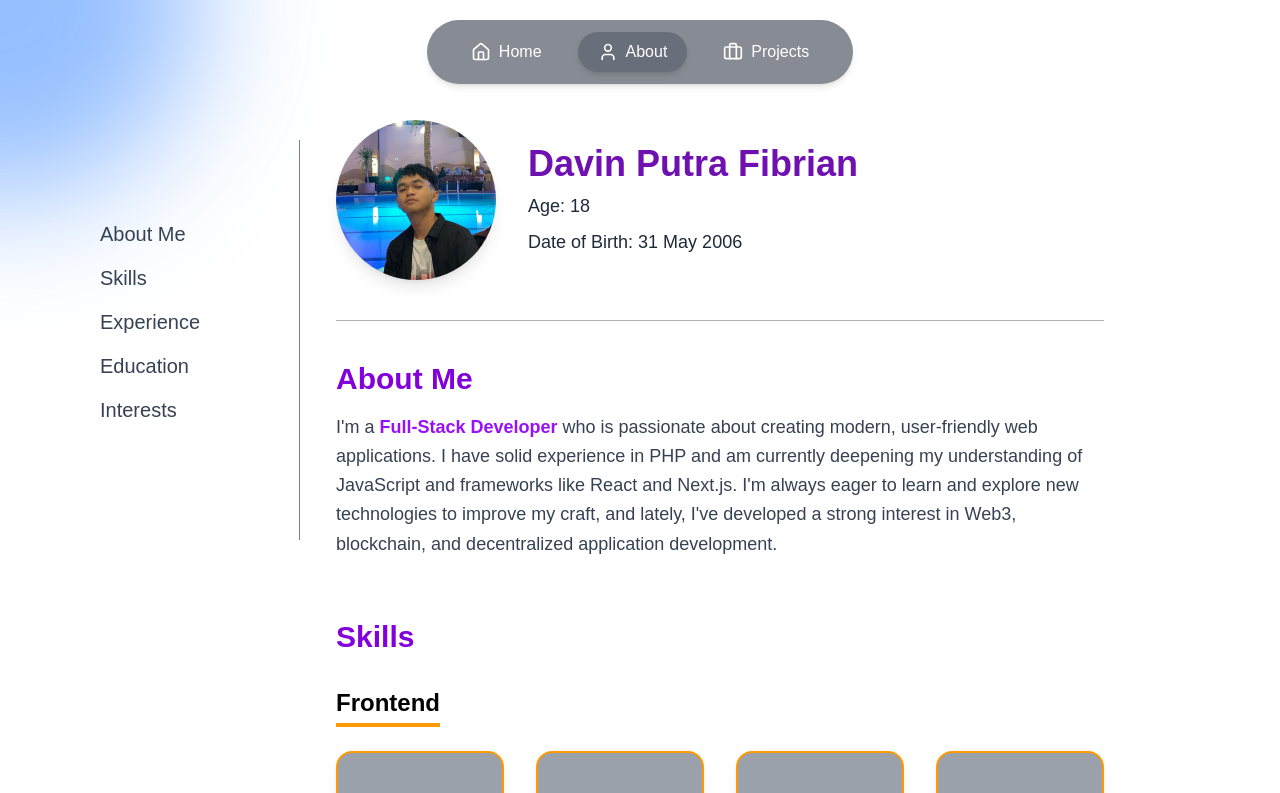
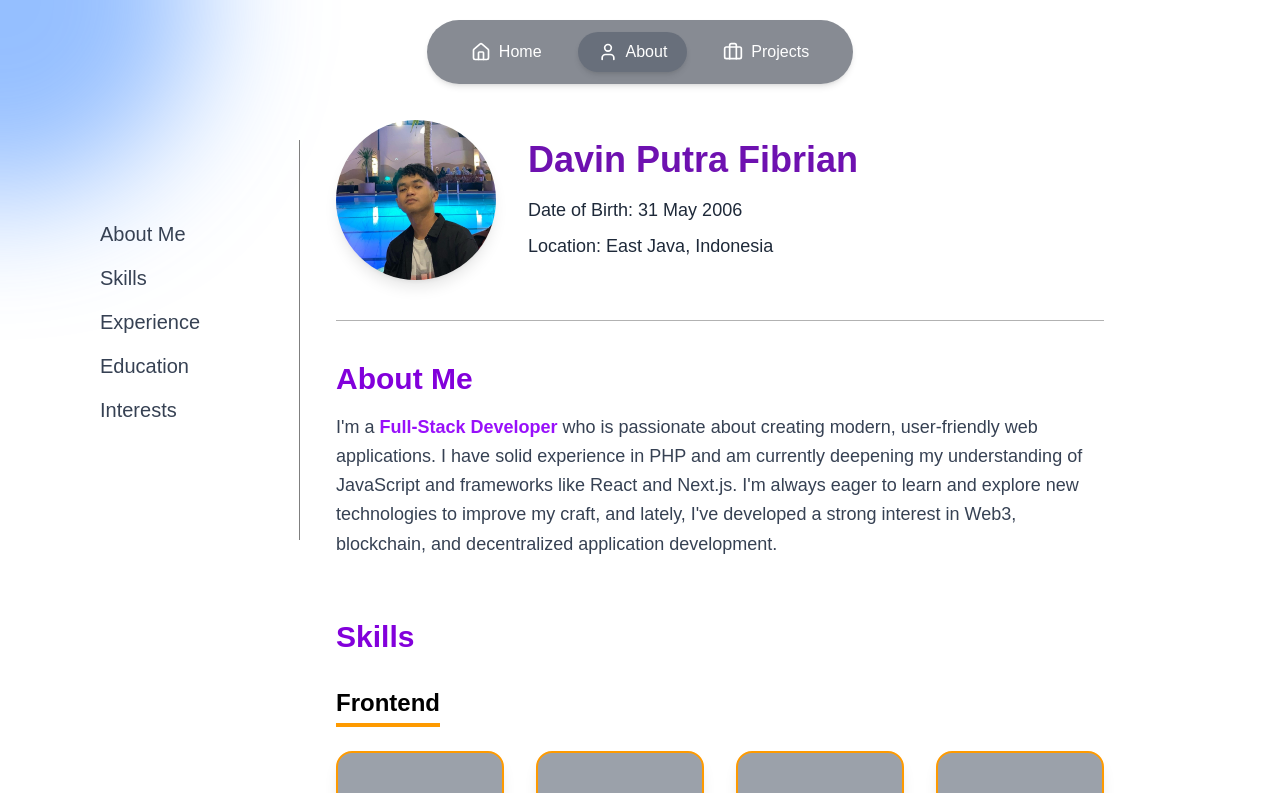
Before and after one commit to VinLvy/D-portfolio, a Next.js app: page /about in a window 1280 px wide. Shown: the top 793 px of the page. Built offline with nearby package versions, Linux system fonts and the light colour scheme.

Commit message:
Projects 3.2

```diff
--- a/src/app/about/page.js
+++ b/src/app/about/page.js
@@ -82,9 +82,14 @@ export default function About() {
 
             {/* Info Pribadi */}
             <div className="space-y-2">
-              <h1 className="text-4xl font-extrabold text-purple-800 dark:text-purple-500 font-sans">Davin Putra Fibrian</h1>
-              <p className="text-lg font-medium text-gray-800 dark:text-gray-200 font-mono">Age: <span className="text-gray-800 dark:text-white">18</span></p>
-              <p className="text-lg font-medium text-gray-800 dark:text-gray-200 font-mono">Date of Birth: <span className="text-gray-800 dark:text-white">31 May 2006</span></p>
+              <h1 className="text-4xl font-extrabold text-purple-800 dark:text-purple-500 font-sans mb-4">Davin Putra Fibrian</h1>
+              {/* <p className="text-lg font-medium text-gray-800 dark:text-gray-200 font-mono">Age: <span className="text-gray-800 dark:text-white">18</span></p> */}
+              <p className="text-lg font-medium text-gray-800 dark:text-gray-200 font-mono">
+                Date of Birth: <span className="text-gray-800 dark:text-white">31 May 2006</span>
+              </p>
+              <p className="text-lg font-medium text-gray-800 dark:text-gray-200 font-mono">
+                Location: <span className="text-gray-800 dark:text-white">East Java, Indonesia</span>
+              </p>
             </div>
           </div>
 
```
